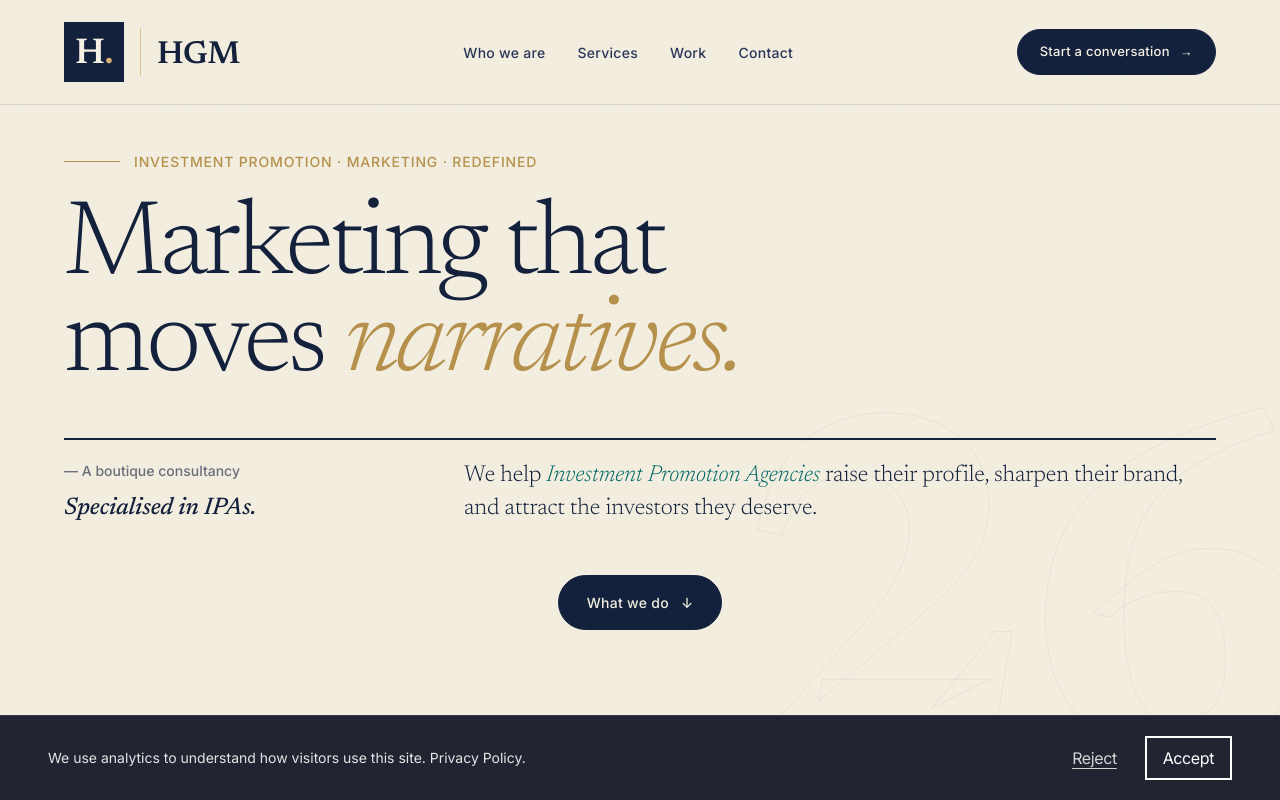
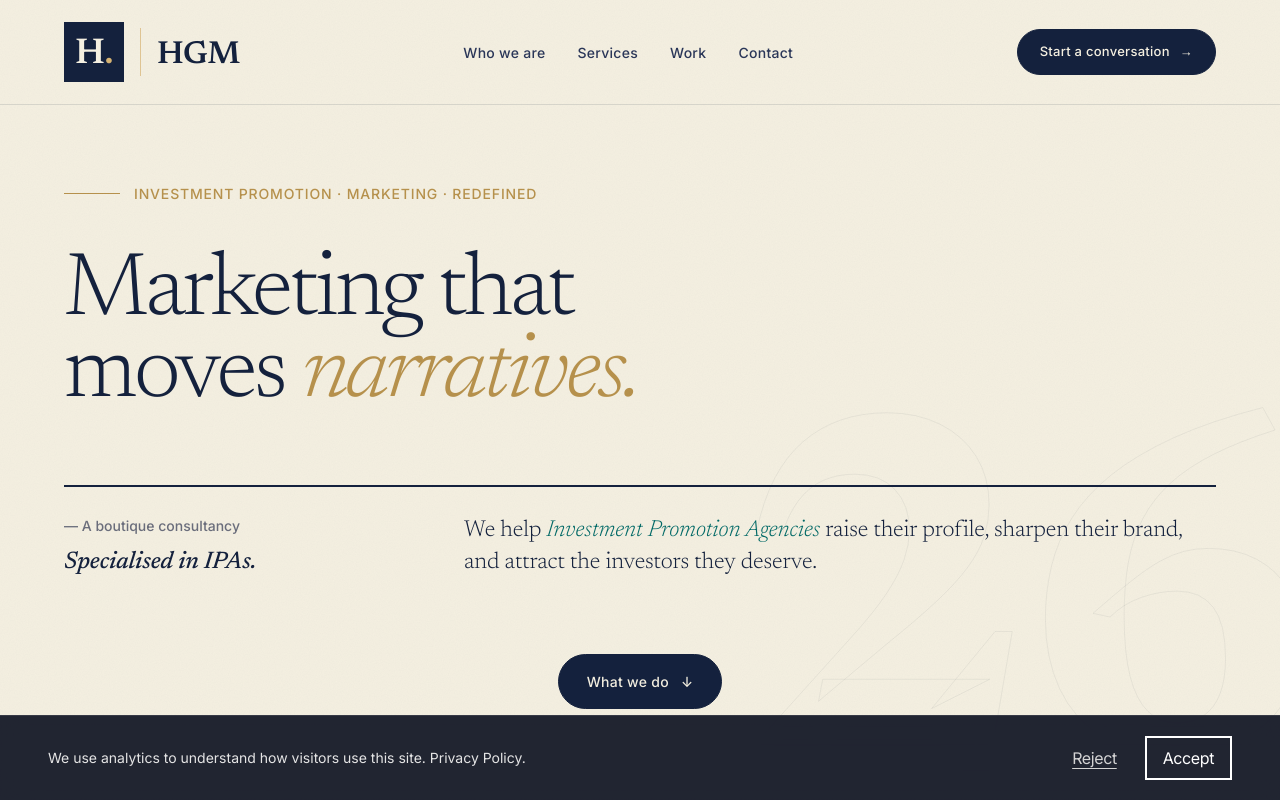
Before and after one commit to TaVlala/Marketing-Agency, a Next.js app: page / in a window 1280 px wide. Shown: the top 800 px of the page. Built offline with nearby package versions, Linux system fonts and the light colour scheme; no server answers.

Commit message:
Adjust hero spacing: more top padding and tagline-to-title gap
Co-Authored-By: Claude Sonnet 4.6 <noreply@anthropic.com>

```diff
--- a/src/styles/globals.css
+++ b/src/styles/globals.css
@@ -442,7 +442,7 @@ button { font: inherit; cursor: pointer; }
 .hero {
   position: relative;
   min-height: 100svh;
-  padding: clamp(120px, 18vh, 200px) var(--gutter) 32px;
+  padding: clamp(140px, 22vh, 240px) var(--gutter) 32px;
   display: grid;
   grid-template-columns: minmax(0, 1fr);
   align-content: space-between;
@@ -488,7 +488,7 @@ button { font: inherit; cursor: pointer; }
   margin: 0 auto;
   display: grid;
   grid-template-columns: 1fr;
-  gap: clamp(20px, 3.5vh, 48px);
+  gap: clamp(28px, 5vh, 64px);
 }
 .hero__category {
   font-family: var(--sans);
@@ -497,14 +497,14 @@ button { font: inherit; cursor: pointer; }
   text-transform: uppercase;
   color: var(--gold);
   display: inline-flex; align-items: center; gap: 14px;
-  margin-bottom: 28px;
+  margin-bottom: 48px;
   font-weight: 500;
 }
 .hero__category .bar { width: 56px; height: 1px; background: var(--gold); }
 .hero__title {
   font-family: var(--display);
   font-weight: 300;
-  font-size: clamp(48px, 8.25vw, 150px);
+  font-size: clamp(41px, 7vw, 128px);
   line-height: 0.92;
   letter-spacing: -0.035em;
   color: var(--navy);
@@ -532,8 +532,8 @@ button { font: inherit; cursor: pointer; }
   display: grid;
   grid-template-columns: 320px 1fr;
   gap: 80px;
-  margin-top: clamp(16px, 2vh, 28px);
-  padding-top: 20px;
+  margin-top: clamp(24px, 3.5vh, 44px);
+  padding-top: 28px;
   border-top: 2px solid var(--navy);
   align-items: start;
 }
@@ -564,7 +564,7 @@ button { font: inherit; cursor: pointer; }
   max-width: 720px;
 }
 .hero__sub-lede em { font-style: italic; color: var(--teal); }
-.hero__cta-row { display: flex; flex-wrap: wrap; gap: 18px; margin-top: 20px; justify-content: center; }
+.hero__cta-row { display: flex; flex-wrap: wrap; gap: 18px; margin-top: 32px; justify-content: center; }
 .hero__scroll {
   position: absolute;
   left: 50%;
@@ -721,7 +721,7 @@ button { font: inherit; cursor: pointer; }
 .section__title {
   font-family: var(--display);
   font-weight: 400;
-  font-size: clamp(48px, 6.5vw, 110px);
+  font-size: clamp(41px, 5.5vw, 94px);
   line-height: 0.95; letter-spacing: -0.025em;
   color: var(--navy); margin: 0;
   font-variation-settings: "opsz" 144;
@@ -1156,7 +1156,7 @@ button { font: inherit; cursor: pointer; }
   padding-bottom: 0;
 }
 .contact .section__head .section__title {
-  font-size: clamp(56px, 7.5vw, 120px);
+  font-size: clamp(48px, 6.4vw, 102px);
 }
 .contact__grid {
   display: grid; grid-template-columns: 1fr 1fr;
@@ -1296,7 +1296,7 @@ button { font: inherit; cursor: pointer; }
 .work-hero__category .bar { width: 48px; height: 1px; background: var(--gold); }
 .work-hero__title {
   font-family: var(--display); font-weight: 300;
-  font-size: clamp(64px, 9vw, 156px); line-height: 0.94;
+  font-size: clamp(54px, 7.65vw, 133px); line-height: 0.94;
   letter-spacing: -0.035em; color: var(--navy);
   margin: 0; font-variation-settings: "opsz" 144;
 }
```
